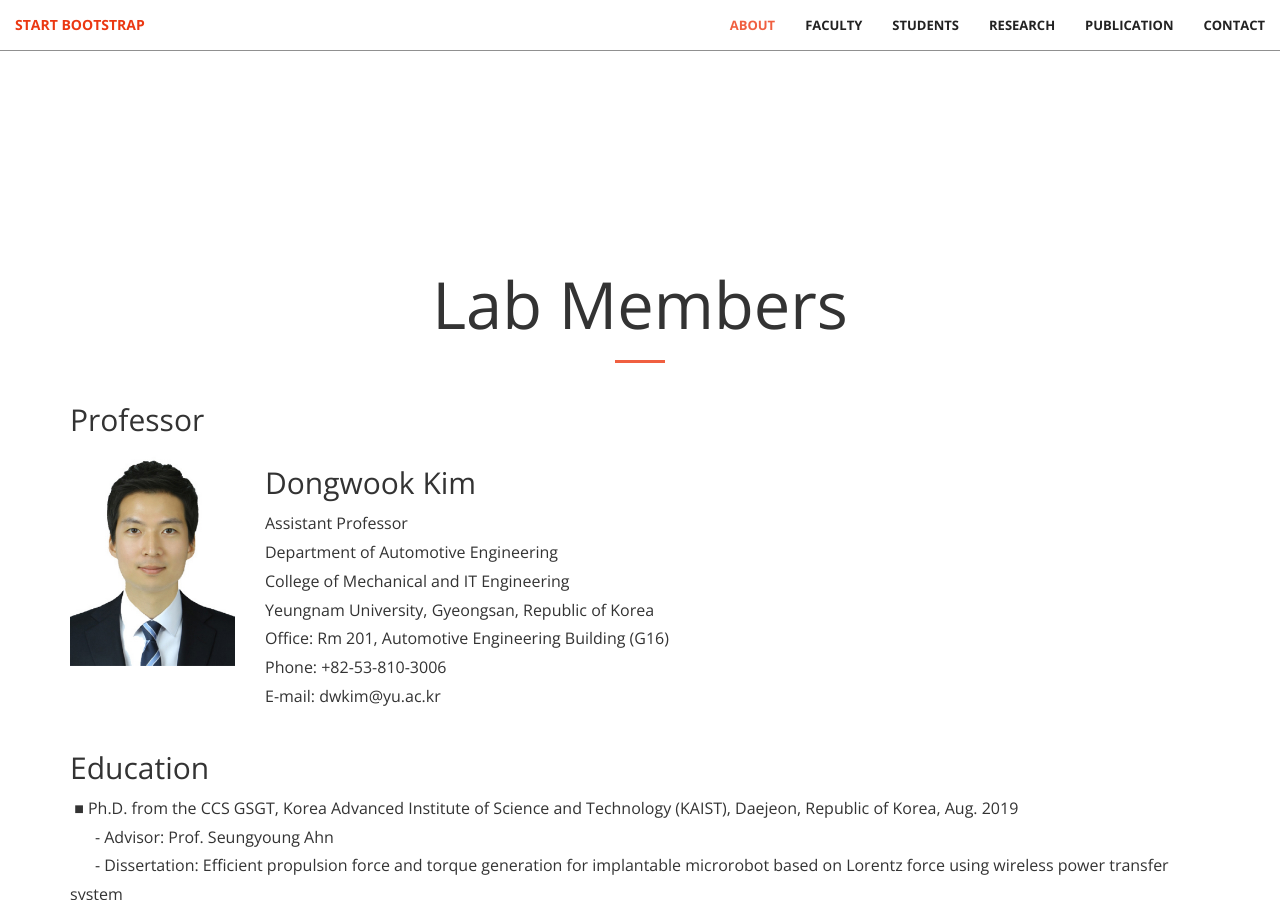
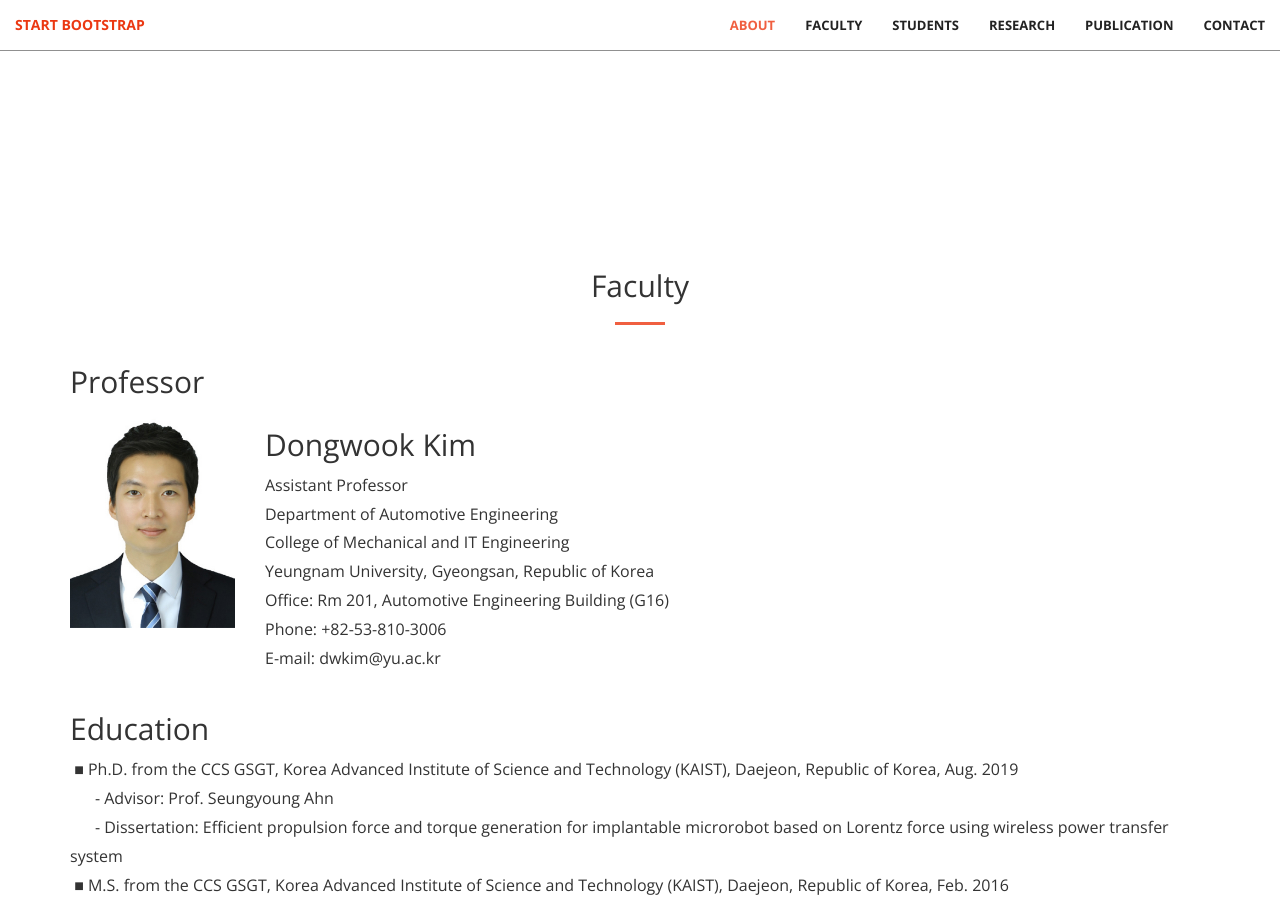
Before and after one commit to dwKim88/AEL, a Jekyll site: the page built from index.html, in a window 1280 px wide and 900 px high, scrolled down 1500 px. Built offline with Jekyll 4.4.1, drawn with Linux system fonts in a browser that asks for light colours.

Commit message:
Update services.html

```diff
--- a/_includes/services.html
+++ b/_includes/services.html
@@ -4,7 +4,7 @@
     <div class="container">
         <div class="row">
             <div class="col-xs-12 text-center">
-                <h1 class="section-heading">Lab Members</h1>
+                <h2 class="section-heading">Faculty</h2>
                 <hr class="primary">
             </div>
         </div>
```
